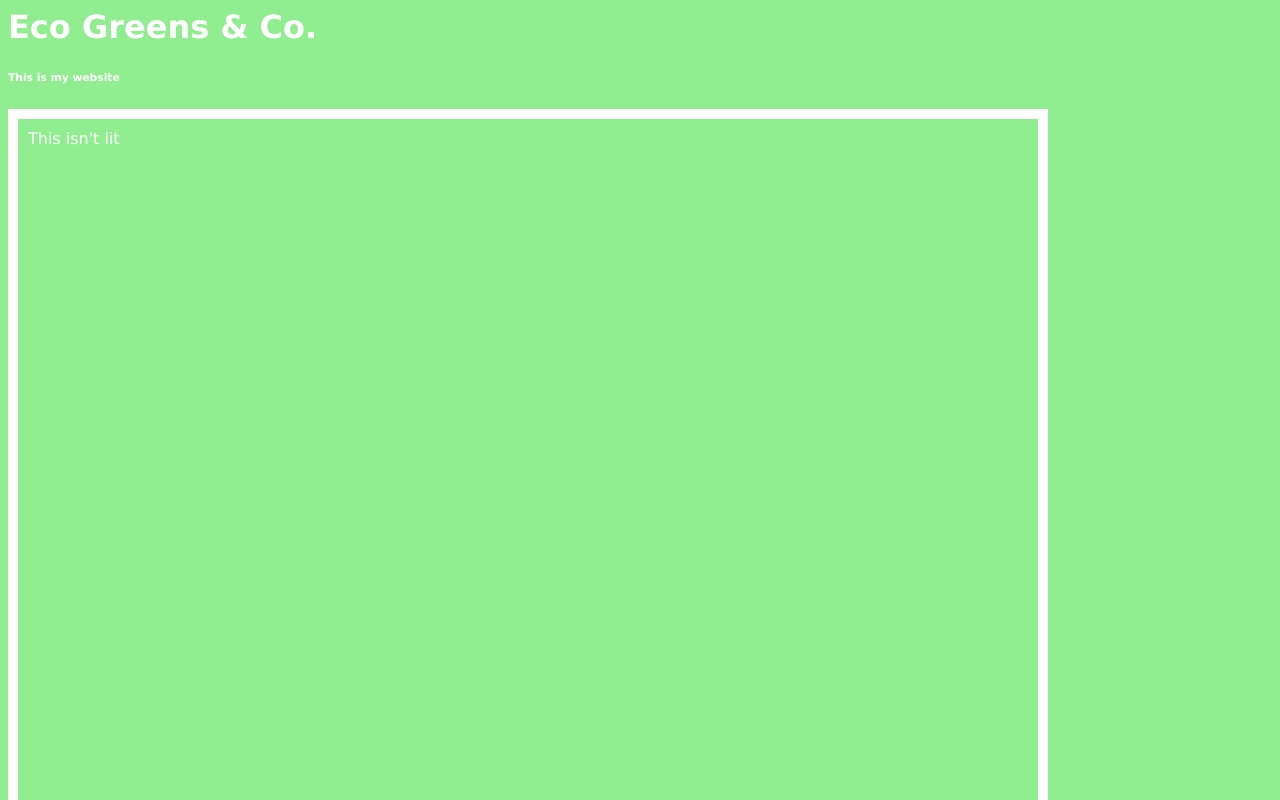
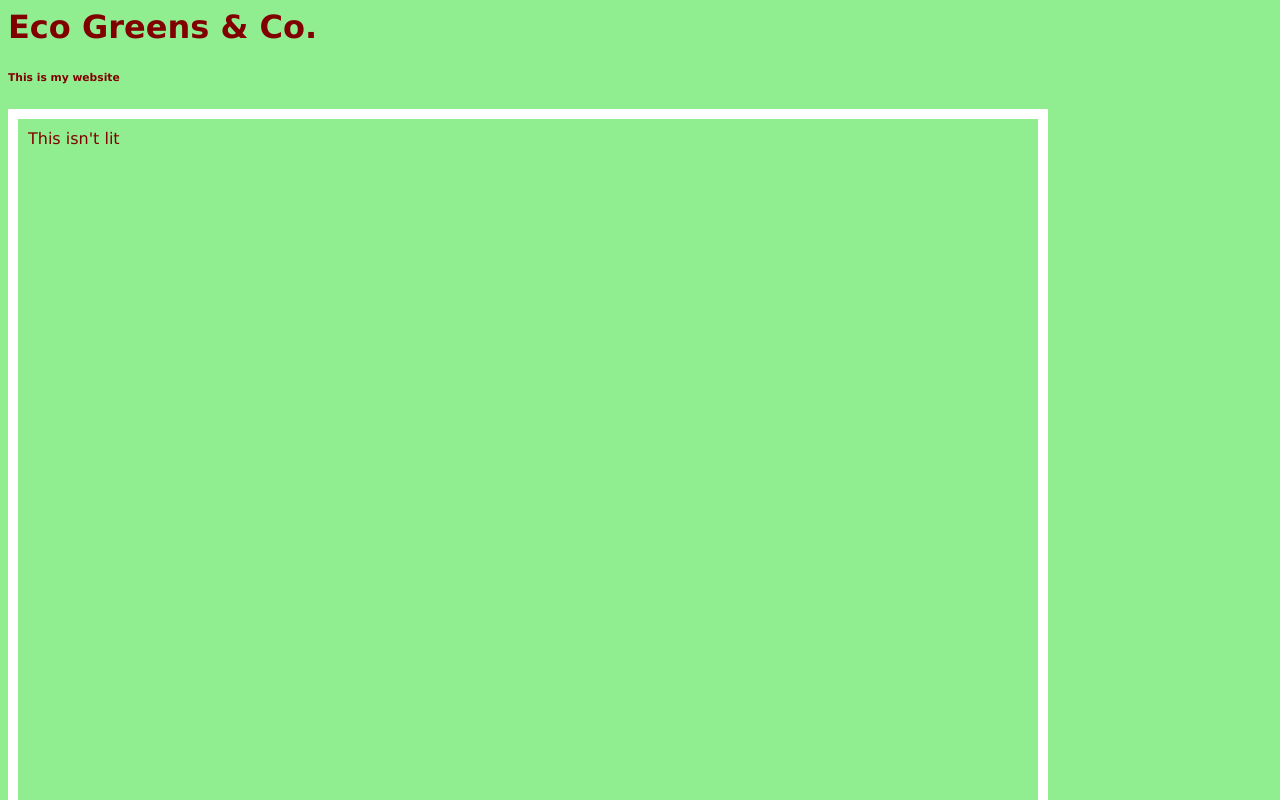
Before and after one commit to hawthorne-web/first, a plain HTML site: page Sophia/index.html in a window 1280 px wide. Shown: the top 800 px of the page. Drawn offline with Linux system fonts and the light colour scheme.

Commit message:
Update index.html

```diff
--- a/Sophia/index.html
+++ b/Sophia/index.html
@@ -5,7 +5,7 @@
 body {
 background-color: lightgreen;
 text align: center;
-color: white;
+color: maroon;
 font-family: Verdana;
   }
 </style>
```
